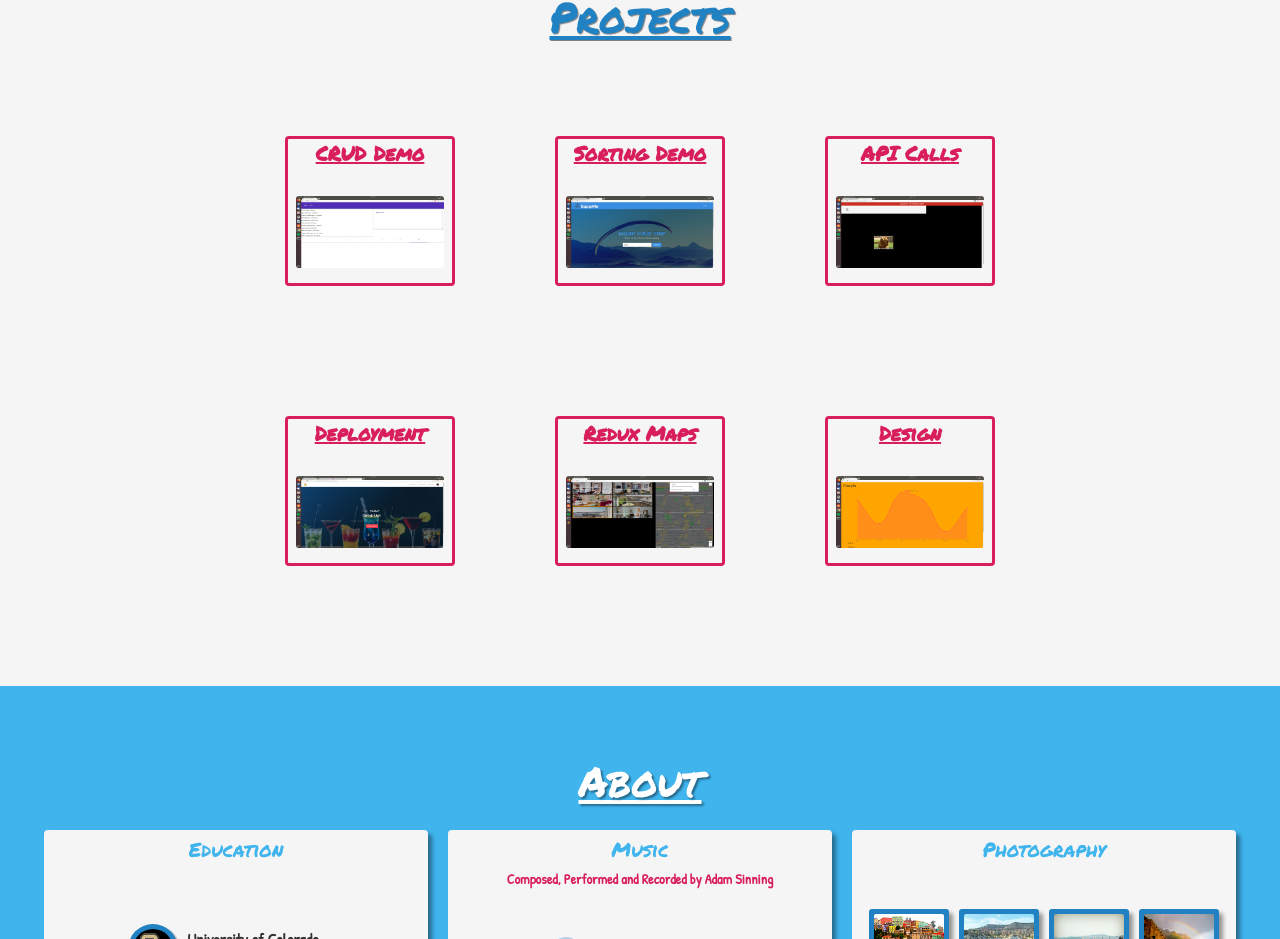
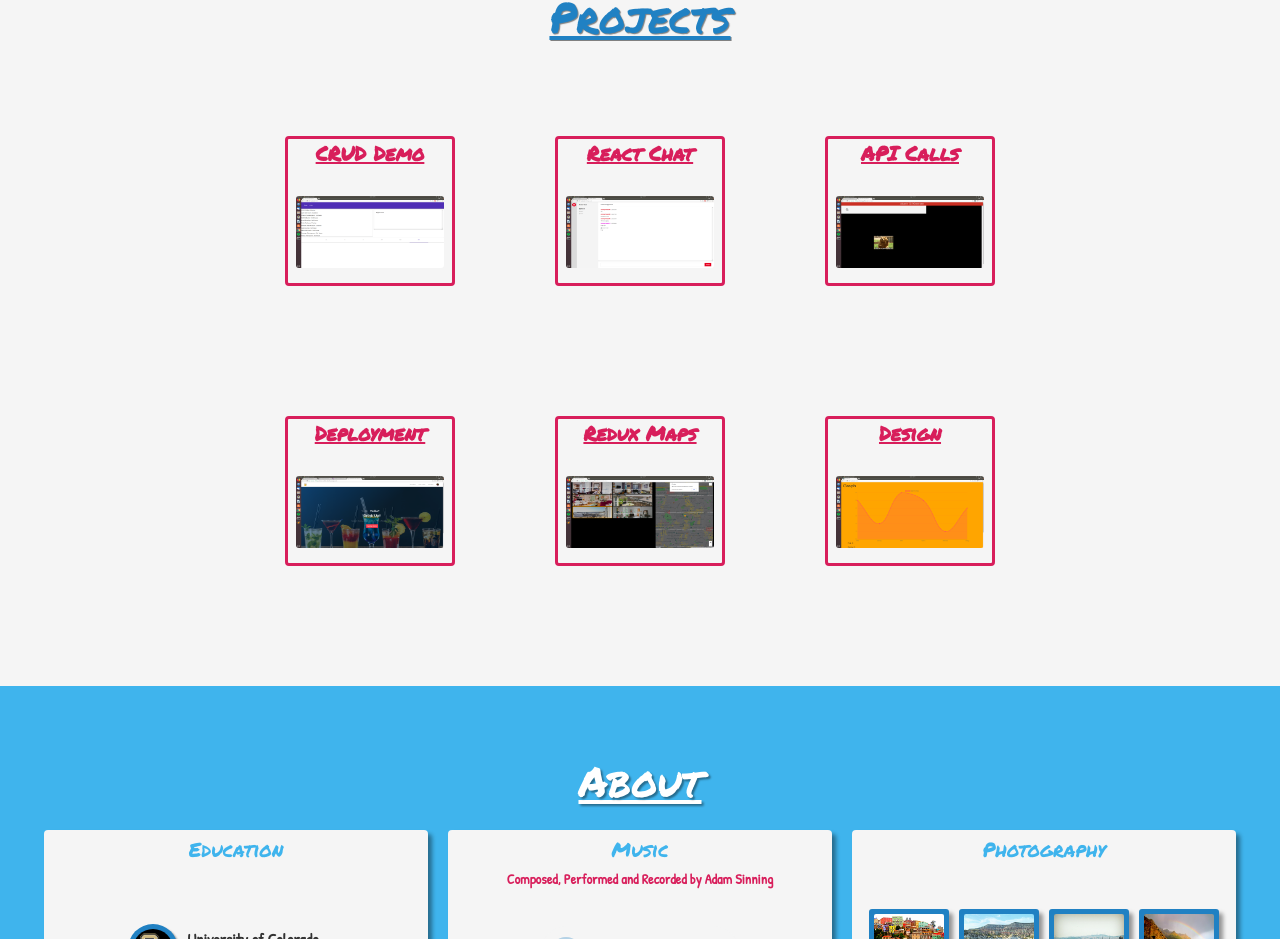
Before and after one commit to sinninga/first-portfolio, a React app: page / in a window 1280 px wide. Shown: the part 1646-2585 px from the top of the page. Built offline with nearby package versions, Linux system fonts and the light colour scheme.

Commit message:
project link added

```diff
--- a/src/components/projects.jsx
+++ b/src/components/projects.jsx
@@ -13,10 +13,10 @@ class Projects extends Component {
               <br/>
               <img className="image" src="/assets/photos/reduxbb.png" alt=""/>
             </a>
-            <a href="#" className="project-card">
-              <strong className='project-title'>Sorting Demo</strong>
+            <a href="https://sinninga.github.io/chat-redux/" className="project-card">
+              <strong className='project-title'>React Chat</strong>
               <br/>
-              <img className="image" src="/assets/photos/equip.png" alt=""/>
+              <img className="image" src="/assets/photos/photography/chat.png" alt=""/>
             </a>
             <a href="https://sinninga.github.io/react-gifs/" className="project-card">
               <strong className='project-title'>API Calls</strong>
```
Also changed, not shown: assets/photos/photography/chat.png (added).
